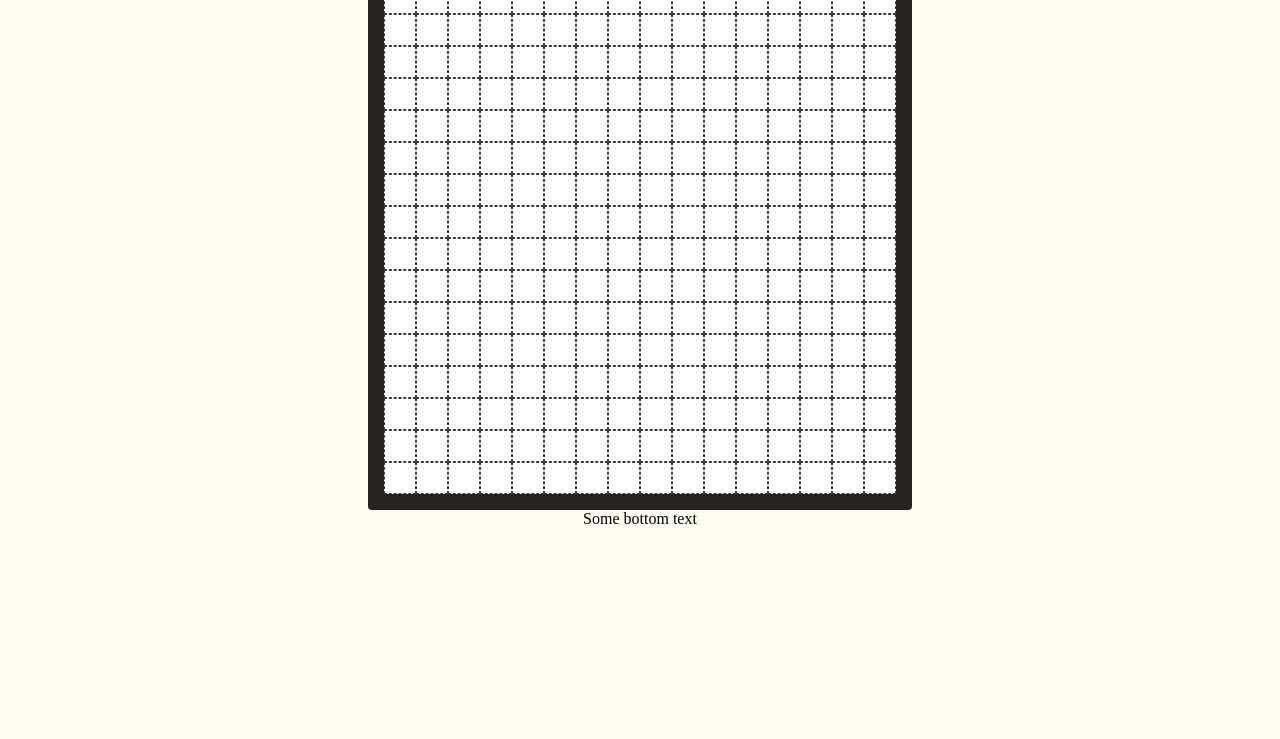
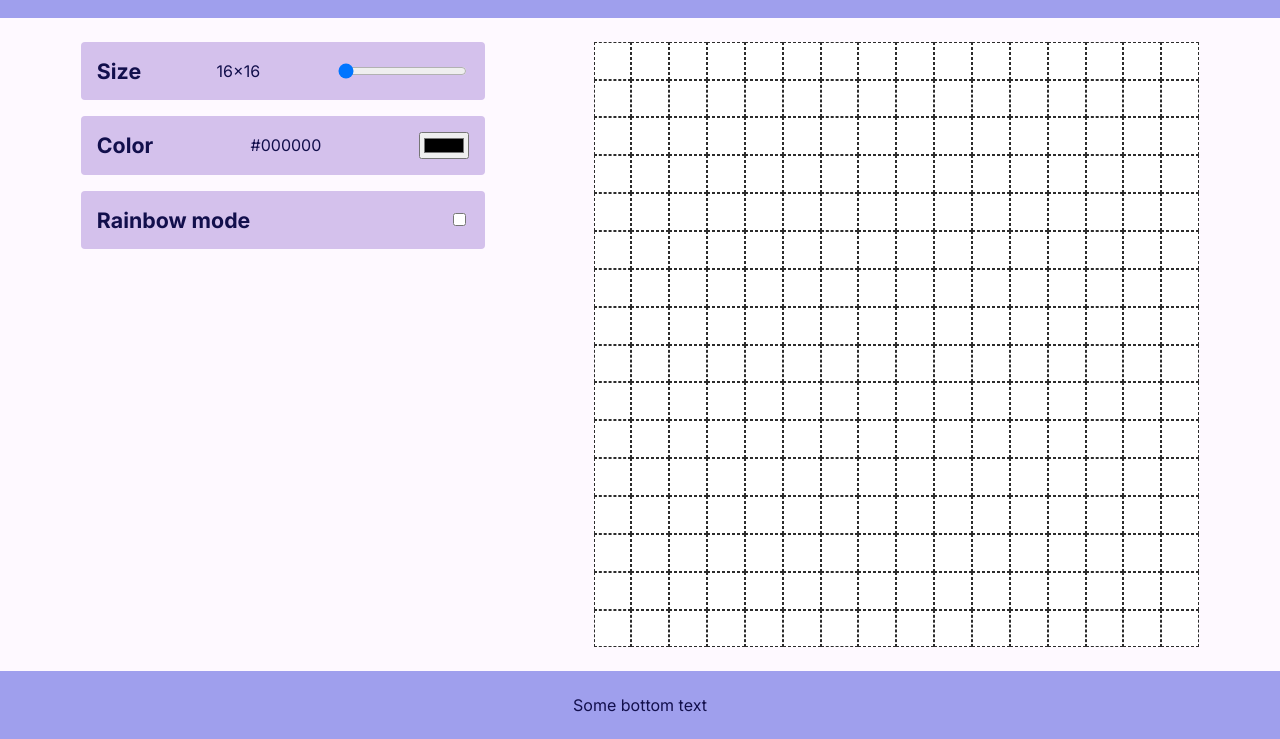
Before and after one commit to jctemp/etch-a-sketch, a plain HTML site: page index.html in a window 1280 px wide. Shown: the part 161-900 px from the top of the page. Before the commit the page ends 800 px from the top, so only its background shows below. Drawn offline with Linux system fonts and the light colour scheme.

Commit message:
Do proper CSS design

```diff
--- a/index.html
+++ b/index.html
@@ -5,28 +5,46 @@
     <meta charset="UTF-8">
     <meta http-equiv="X-UA-Compatible" content="IE=edge">
     <meta name="viewport" content="width=device-width, initial-scale=1.0">
-    <link rel="stylesheet" href="./style.css">
+    <link rel="stylesheet" href="./styles/main.css">
+    <link rel="stylesheet" href="./styles/canvas.css">
+    <link rel="stylesheet" href="./styles/tools.css">
     <script type="module" src="./main.js" defer></script>
     <title>A simple JavaScript pixel editor</title>
 </head>
 
 <body>
     <header>
-        <h1>Pixel Editor</h1>
-        <h2>Create simple graphic using JavaScript DOM manipulation</h2>
+        <div class=".header">
+            <h1>Pixel Editor</h1>
+            <h2>Create simple graphic using JavaScript DOM manipulation</h2>
+        </div>
     </header>
 
     <main>
-        <section title="tools">
+        <section class="container" title="tools">
             <!-- TODO: add a toolbar so that the user can change the grid properties -->
+            <div class="option">
+                <h2>Size</h2>
+                <span>16x16</span>
+                <input type="range" min="16" max="64" value="16">
+            </div>
+            <div class="option">
+                <h2>Color</h2>
+                <span>#000000</span>
+                <input type="color" value="#000000">
+            </div>
+            <div class="option">
+                <h2>Rainbow mode</h2>
+                <input type="checkbox">
+            </div>
         </section>
 
-        <section title="canvas">
+        <section class="container" title="canvas">
             <!-- FILL WITH PIXEL DIV BY JAVASCRIPT -->
         </section>
     </main>
 
-    <footer>
+    <footer class=".footer">
         Some bottom text
     </footer>
 </body>
--- a/style.css
+++ /dev/null
@@ -1,52 +0,0 @@
-:root {
-    --primary: #fffcf2;
-    --primary-hover: #ccc5b9;
-    --primary-action: #403d39;
-    --secondary: #252422;
-    --accent: #eb5e28;
-}
-
-
-* {
-    background-color: var(--primary);
-}
-
-body {
-    height: 100%;
-    margin: 0;
-    display: flex;
-    flex-direction: column;
-    justify-content: space-between;
-}
-
-header, main, footer {
-    margin: 0 auto;
-}
-
-main {
-    display: flex;
-    flex-direction: row;
-    flex-wrap: wrap;
-}
-
-section[title="canvas"] {
-    padding: 16px;
-    border-radius: 4px;
-    background-color: var(--secondary);
-
-    display: grid;
-    grid-template-columns: repeat(16, 32px);
-    grid-template-rows: repeat(16, 32px);
-}
-
-.pixel {
-    background-color: white;
-    border-style: dashed;
-    border-width: 1px;
-    border-color: var(--primary-action);
-}
-
-.pixel:hover {
-    border-width: 2px;
-    filter: invert(.25);
-}
--- /dev/null
+++ b/styles/canvas.css
@@ -0,0 +1,20 @@
+section[title="canvas"] {
+    width: min(60ch, 100%);
+    aspect-ratio: 1/1;
+    display: grid;
+    grid-template-columns: repeat(16, 1fr);
+    grid-template-rows: repeat(16, 1fr);
+}
+
+.pixel {
+    background-color: white;
+    border-style: dashed;
+    border-width: .0675rem;
+    border-color: #2c2c2c;
+}
+
+.pixel:hover {
+    border-radius: .25rem;
+    border-width: .125rem;
+    filter: invert(.25);
+}
--- /dev/null
+++ b/styles/main.css
@@ -0,0 +1,46 @@
+@import url('https://fonts.googleapis.com/css2?family=Inter:wght@400;700&display=swap');
+
+:root {
+    --accent: #005CC8;
+    --ghost-white: #FEF9FF;
+    --thistle: #D4C1EC;
+    --tropical-indigo: #9F9FED;
+    --federal-blue: #120F4C;
+}
+
+* {
+    color: var(--federal-blue);
+    font-family: Inter, sans-serif;
+}
+
+body {
+    background-color: var(--ghost-white);
+    height: 100%;
+    margin: 0;
+
+    display: flex;
+    flex-direction: column;
+    justify-content: space-between;
+}
+
+header, footer {
+    padding: 1.5rem;
+    background-color: var(--tropical-indigo);
+    display: flex;
+    justify-content: center;
+}
+
+main {
+    margin: 0 auto;
+    width: min(120ch, 100%);
+    display: flex;
+    flex-wrap: wrap;
+    gap: 1rem;
+}
+
+.container {
+    width: min(40ch, 100%);
+    padding: 1.5rem;
+    border-radius: .25rem;
+    margin: 0 auto;
+}
--- /dev/null
+++ b/styles/tools.css
@@ -0,0 +1,20 @@
+section[title="tools"] {
+    display: flex;
+    flex-direction: column;
+    gap: 1rem;
+}
+
+.option {
+    border-radius: .25rem;
+    padding: 1rem;
+    background-color: var(--thistle);
+    display: flex;
+    justify-content: space-between;
+    align-items: center;
+}
+
+.option h2 {
+    margin: 0;
+    padding: 0;
+    font-size: 16pt;
+}
```
